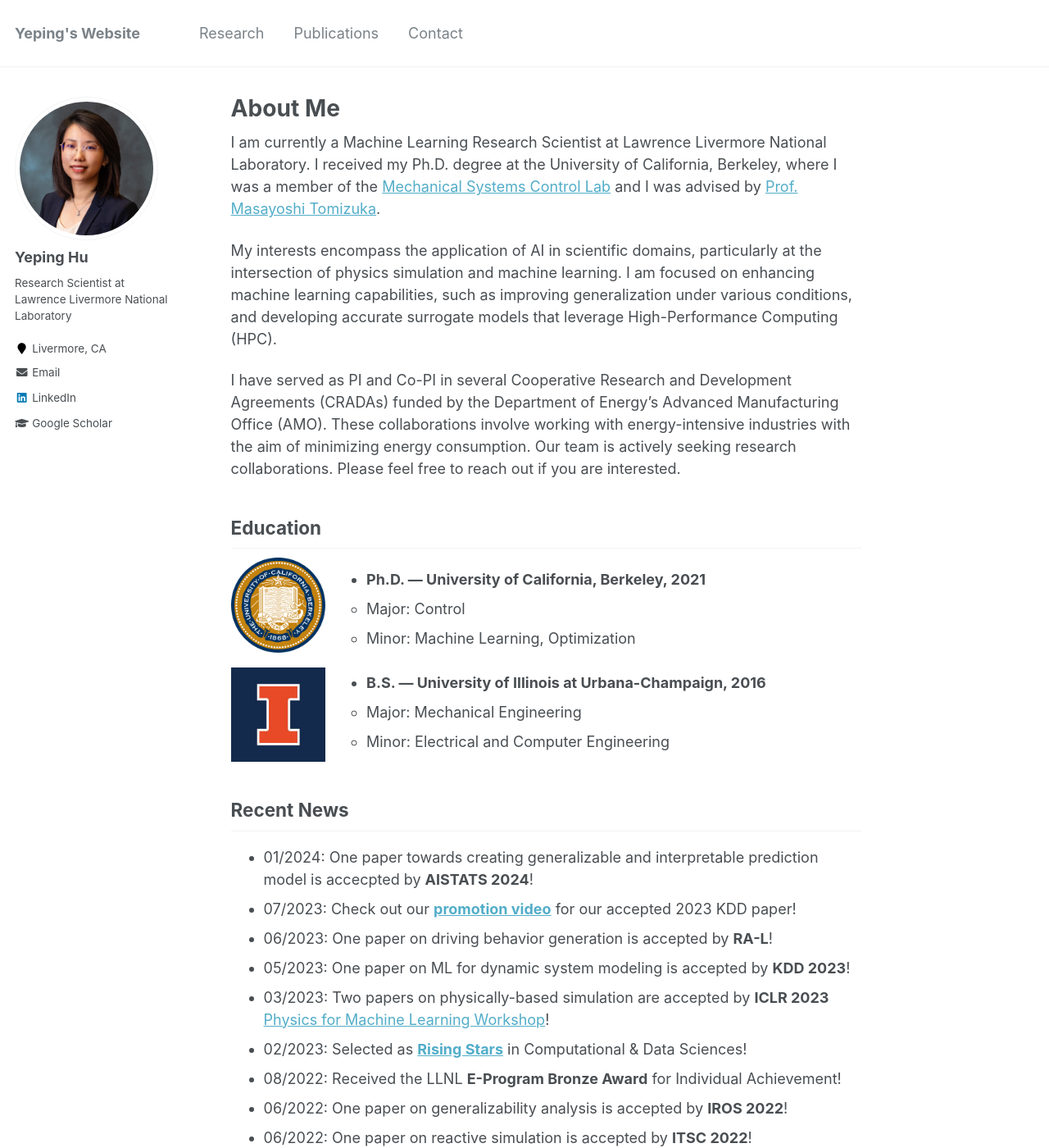
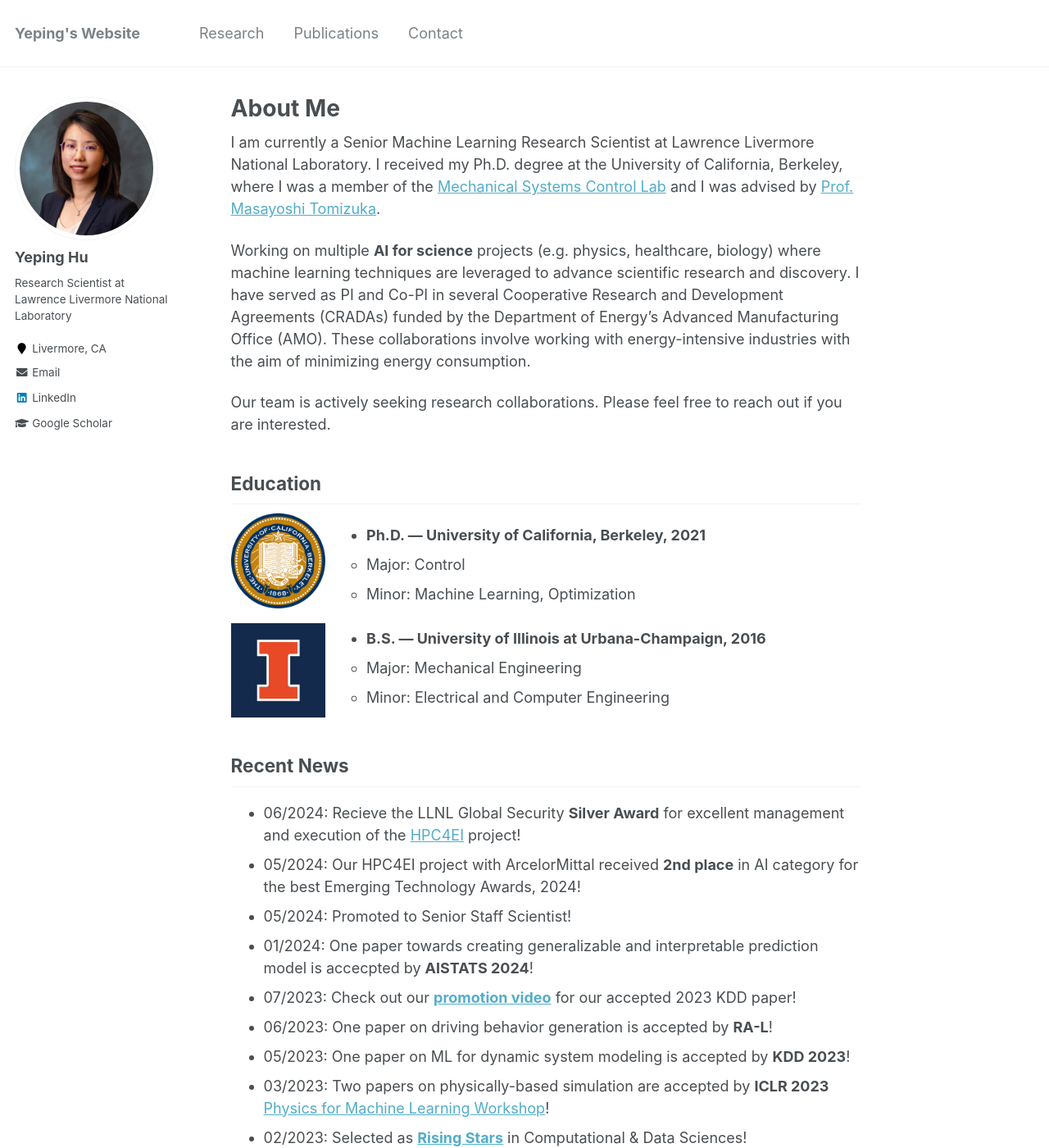
Before and after one commit to Yeping-Hu/yeping-hu.github.io, a Jekyll site: the page built from _pages/about.md, in a window 1280 px wide and 1400 px high. Shown: the whole window at 82% size. Built offline with Jekyll 4.4.1, drawn with Linux system fonts in a browser that asks for light colours; a script that is not in the unit is left out; some of the changed text lies outside the part shown.

Commit message:
Update about.md

```diff
--- a/_pages/about.md
+++ b/_pages/about.md
@@ -7,11 +7,11 @@ redirect_from:
   - /about.html
 ---
 
-I am currently a Machine Learning Research Scientist at Lawrence Livermore National Laboratory. I received my Ph.D. degree at the University of California, Berkeley, where I was a member of the [Mechanical Systems Control Lab](https://msc.berkeley.edu){:target="_blank"} and I was advised by [Prof. Masayoshi Tomizuka](https://me.berkeley.edu/people/masayoshi-tomizuka/){:target="_blank"}.
+I am currently a Senior Machine Learning Research Scientist at Lawrence Livermore National Laboratory. I received my Ph.D. degree at the University of California, Berkeley, where I was a member of the [Mechanical Systems Control Lab](https://msc.berkeley.edu){:target="_blank"} and I was advised by [Prof. Masayoshi Tomizuka](https://me.berkeley.edu/people/masayoshi-tomizuka/){:target="_blank"}.
 
-My interests encompass the application of AI in scientific domains, particularly at the intersection of physics simulation and machine learning. I am focused on enhancing machine learning capabilities, such as improving generalization under various conditions, and developing accurate surrogate models that leverage High-Performance Computing (HPC).
+Working on multiple **AI for science** projects (e.g. physics, healthcare, biology) where machine learning techniques are leveraged to advance scientific research and discovery. I have served as PI and Co-PI in several Cooperative Research and Development Agreements (CRADAs) funded by the Department of Energy's Advanced Manufacturing Office (AMO). These collaborations involve working with energy-intensive industries with the aim of minimizing energy consumption.
 
-I have served as PI and Co-PI in several Cooperative Research and Development Agreements (CRADAs) funded by the Department of Energy's Advanced Manufacturing Office (AMO). These collaborations involve working with energy-intensive industries with the aim of minimizing energy consumption. Our team is actively seeking research collaborations. Please feel free to reach out if you are interested.
+Our team is actively seeking research collaborations. Please feel free to reach out if you are interested.
 
 ## Education
 
@@ -28,13 +28,16 @@ I have served as PI and Co-PI in several Cooperative Research and Development Ag
   <br clear="left"/>
 
 ## Recent News
+- 06/2024: Recieve the LLNL Global Security **Silver Award** for excellent management and execution of the [HPC4EI](https://hpc4energyinnovation.llnl.gov/) project!
+- 05/2024: Our HPC4EI project with ArcelorMittal received **2nd place** in AI category for the best Emerging Technology Awards, 2024!
+- 05/2024: Promoted to Senior Staff Scientist!
 - 01/2024: One paper towards creating generalizable and interpretable prediction model is accecpted by **AISTATS 2024**!
 - 07/2023: Check out our [**promotion video**](https://youtu.be/R_CKSwgW5lg){:target="_blank"} for our accepted 2023 KDD paper!
 - 06/2023: One paper on driving behavior generation is accepted by **RA-L**!
 - 05/2023: One paper on ML for dynamic system modeling is accepted by **KDD 2023**!
 - 03/2023: Two papers on physically-based simulation are accepted by **ICLR 2023** [Physics for Machine Learning Workshop](https://physics4ml.github.io/){:target="_blank"}!
 - 02/2023: Selected as [**Rising Stars**](https://risingstars.oden.utexas.edu/){:target="_blank"} in Computational & Data Sciences!
-- 08/2022: Received the LLNL **E-Program Bronze Award** for Individual Achievement!
+- 08/2022: Received the LLNL Global Security **Bronze Award** for Individual Achievement!
 - 06/2022: One paper on generalizability analysis is accepted by **IROS 2022**!
 - 06/2022: One paper on reactive simulation is accepted by **ITSC 2022**!
 - 02/2022: One paper on domain generalization is accepted by **ICRA 2022**!
```
